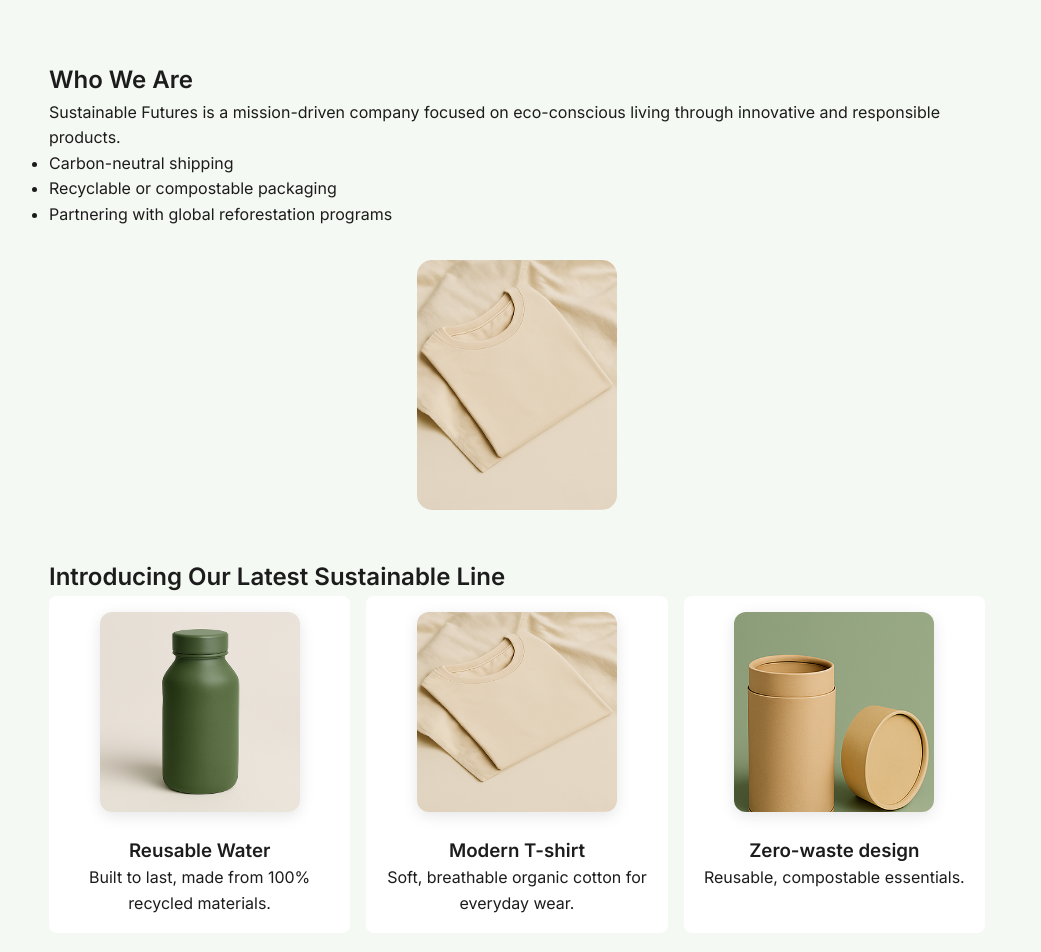
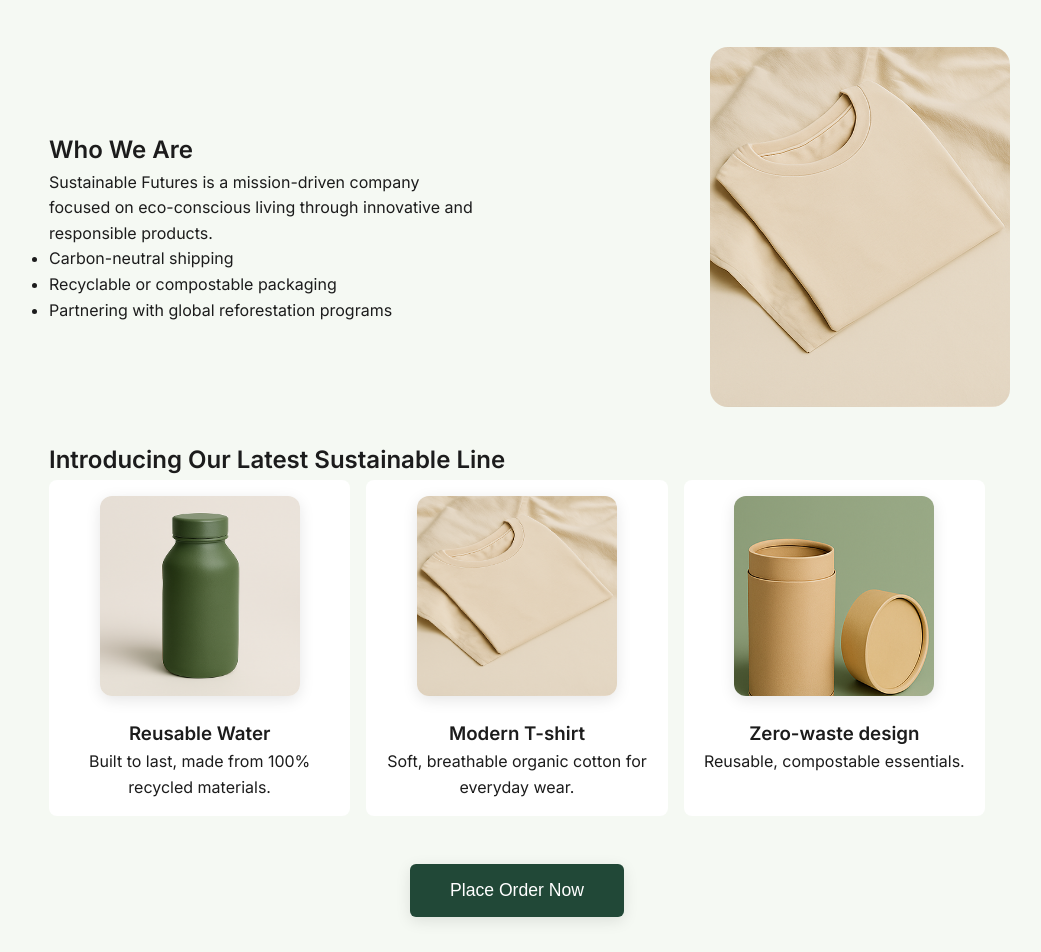
Before and after one commit to MEV1N/design.exe, a plain HTML site: page index.html in a window 1280 px wide. Shown: the part 620-1572 px from the top of the page, without its empty margins (123-1164 px from the left). Drawn offline with Linux system fonts and the light colour scheme.

Commit message:
added teh place order button

```diff
--- a/index.html
+++ b/index.html
@@ -29,7 +29,8 @@
     </div>
   </section>
 
-  <section>
+  <section class="tshirt-section">
+    <div class="tshirt-content">
       <h2>Who We Are</h2>
       <p>Sustainable Futures is a mission-driven company focused on eco-conscious living through innovative and responsible products.</p>
       <ul>
@@ -37,7 +38,10 @@
         <li>Recyclable or compostable packaging</li>
         <li>Partnering with global reforestation programs</li>
       </ul>
+    </div>
+    <div class="tshirt-image">
       <img src="t-shirt.png" alt="T-shirt" class="section-img" />
+    </div>
   </section>
 
   <section id="products">
@@ -60,6 +64,9 @@
       </div>
     </div>
   </section>
+  <div class="order-button-container">
+    <button class="order-button">Place Order Now</button>
+  </div>
 
   <section id="benefits">
     <h2>Why Choose Our Products?</h2>
--- a/style.css
+++ b/style.css
@@ -164,6 +164,29 @@ section > .section-img {
   box-shadow: 0 4px 15px rgba(0, 0, 0, 0.1);
 }
 
+.order-button-container {
+  text-align: center;
+  margin: 3rem auto;
+}
+
+.order-button {
+  background: var(--button-green);
+  color: white;
+  padding: 1rem 2.5rem;
+  font-size: 1.1rem;
+  border: none;
+  border-radius: 6px;
+  cursor: pointer;
+  transition: all 0.3s ease;
+  box-shadow: 0 4px 15px rgba(0, 0, 0, 0.1);
+}
+
+.order-button:hover {
+  background: var(--green);
+  transform: translateY(-2px);
+  box-shadow: 0 6px 20px rgba(0, 0, 0, 0.15);
+}
+
 .features {
   display: flex;
   justify-content: space-between;
@@ -235,5 +258,42 @@ footer {
   transform: scale(1.05);
 }
 
+.tshirt-section {
+  display: flex;
+  align-items: center;
+  justify-content: space-between;
+  gap: 4rem;
+  margin: 4rem auto;
+}
+
+.tshirt-content {
+  flex: 1;
+  order: 1;
+}
+
+.tshirt-image {
+  flex: 1;
+  order: 2;
+  display: flex;
+  justify-content: flex-end;
+}
+
+.tshirt-image .section-img {
+  width: 250px;
+  height: 300px;
+  scale: 1.2;
+  position: relative;
+  z-index: 1;
+
+}
+
 @media (max-width: 768px) {
+  .tshirt-section {
+    flex-direction: column;
+    gap: 2rem;
+  }
+
+  .tshirt-content, .tshirt-image {
+    order: 0;
+  }
 }
```
Lines whose indentation alone changed are shown as unchanged.
